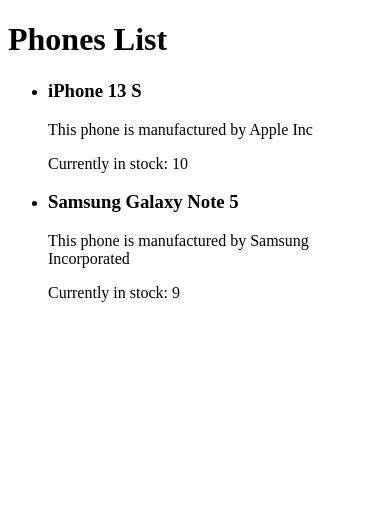
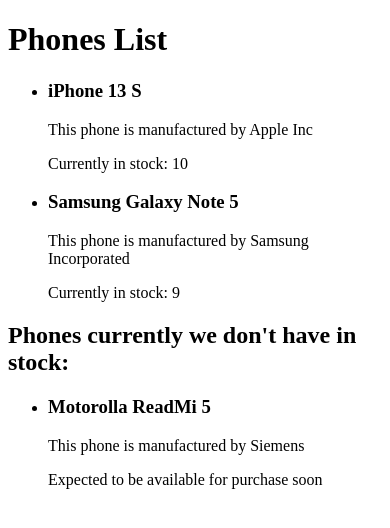
Before and after one commit to AKumanov/PythonWebDevelopment, a Django app: page /phones/ in a window 390 px wide. Shown: the top 528 px of the page. Run offline with Django 4.2, Linux system fonts and the light colour scheme; data comes from the database, SQL or seed files in the repository.

Commit message:
added logic to phones template to show out ot stock phones

```diff
--- a/Django101/Django101/myApp/views.py
+++ b/Django101/Django101/myApp/views.py
@@ -1,12 +1,10 @@
 from django.shortcuts import render
-from Django101.myApp.models import Person, BlogPost, Phone
+from Django101.myApp.models import BlogPost, Phone, Person
 
 
 def index(request):
     context = {
         'name': 'Alexander',
-        'people': Person.objects.all(),
-        'posts': BlogPost.objects.all(),
 
     }
     return render(request, 'index.html', context)
@@ -21,6 +19,7 @@
 
 def blog_post(request):
     context = {
-        'posts': BlogPost.objects.all()
+        'posts': BlogPost.objects.all(),
+        'name': 'Alexander',
     }
     return render(request, 'blog.html', context)
--- a/Django101/templates/phones.html
+++ b/Django101/templates/phones.html
@@ -6,15 +6,28 @@
 </head>
 <body>
 <h1>Phones List</h1>
+<ul>
     {% for phone in phone %}
         {% if phone.quantity %}
-    <ul>
+
             <li><h3>{{ phone.name }}</h3></li>
             <p>This phone is manufactured by {{ phone.manufacturer }}</p>
             <p>Currently in stock: {{ phone.quantity }}</p>
+
+        {% endif %}
+    {% endfor %}
 </ul>
+<h2>Phones currently we don't have in stock:</h2>
+<ul>
+    {% for phone in phone %}
+        {% if not phone.quantity %}
+            <li><h3>{{ phone.name }}</h3></li>
+            <p>This phone is manufactured by {{ phone.manufacturer }}</p>
+            <p>Expected to be available for purchase soon</p>
         {% endif %}
     {% endfor %}
 
+</ul>
+
 </body>
 </html>
```
Lines whose indentation alone changed are shown as unchanged.
